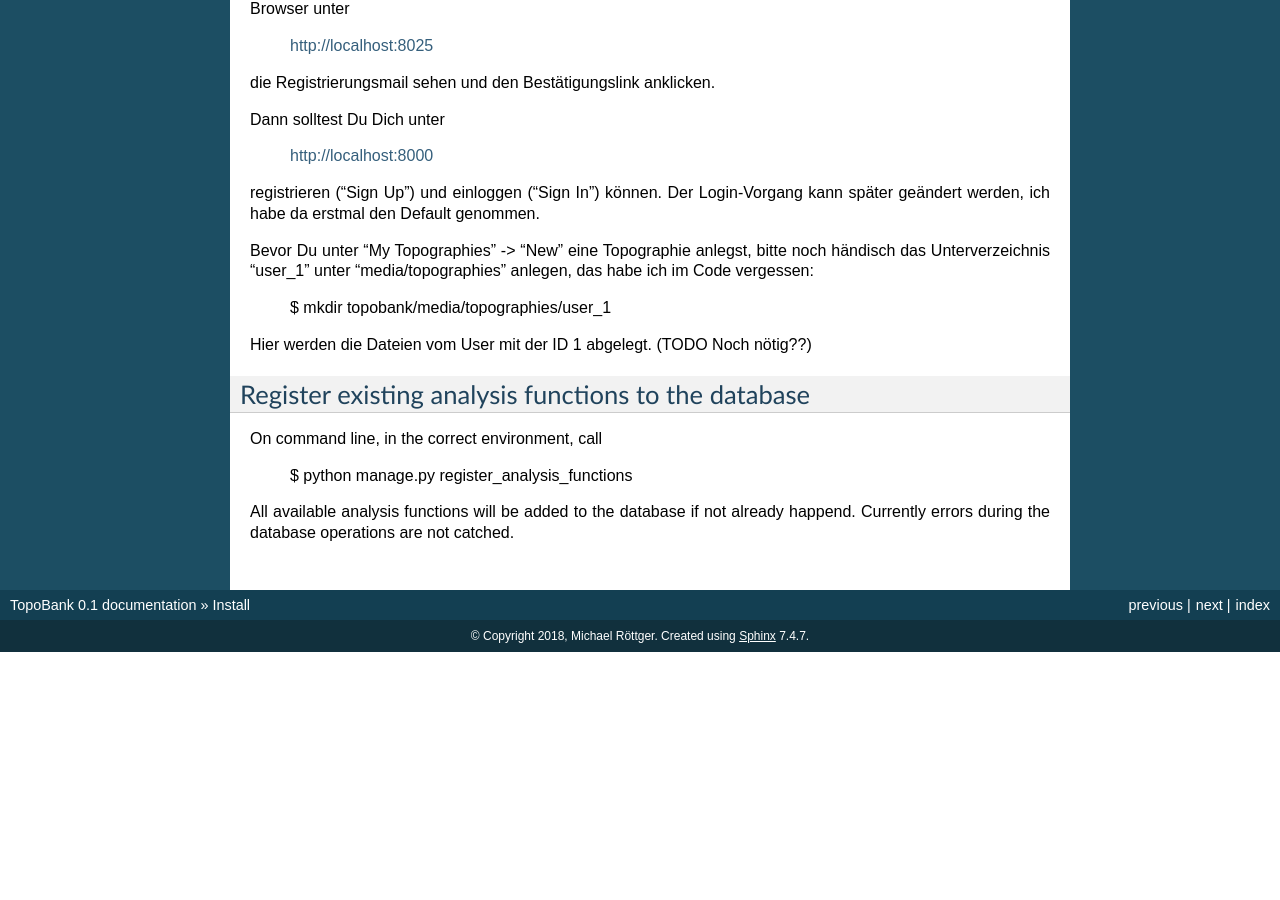
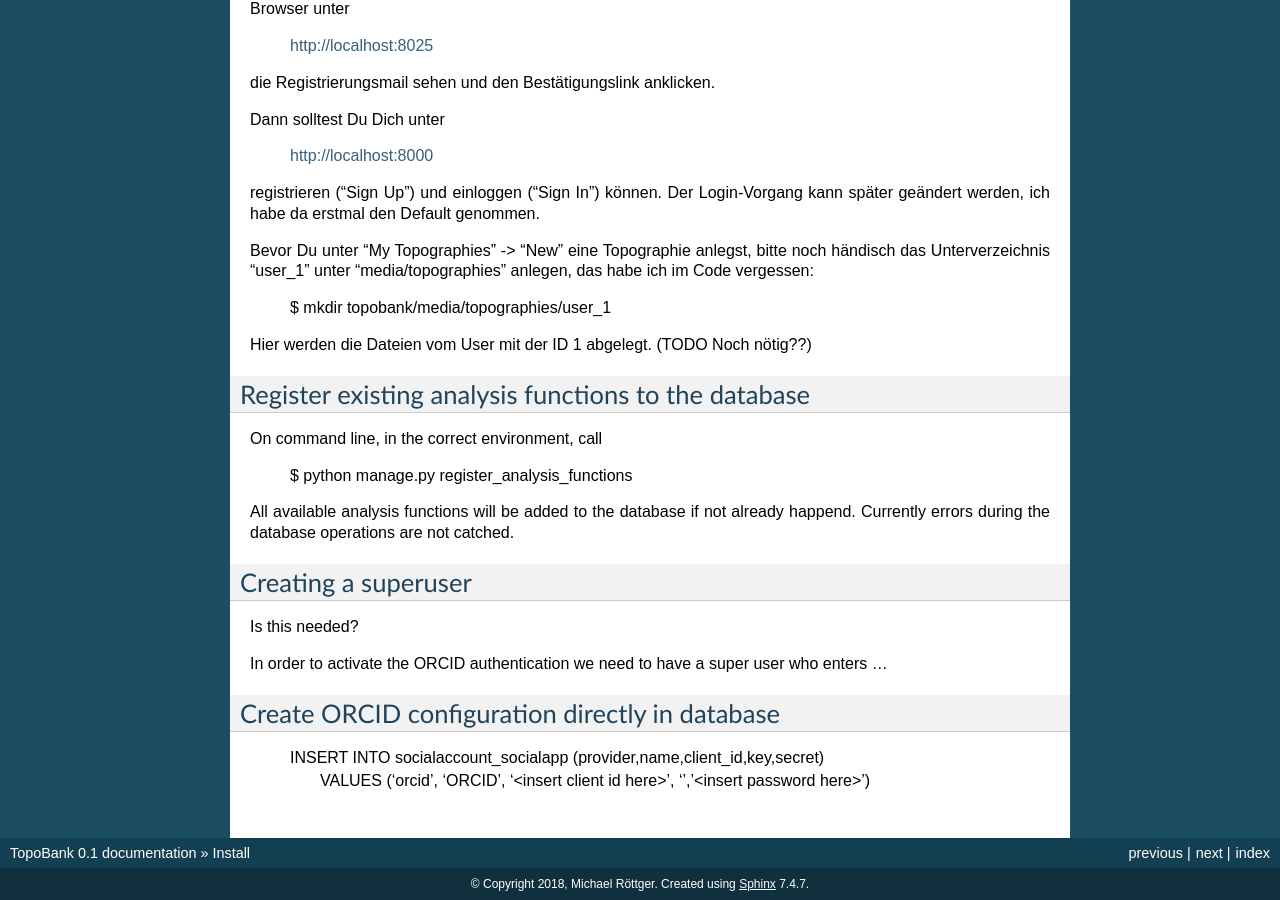
Before and after one commit to ContactEngineering/topobank, a Sphinx documentation site: the page built from docs/install.rst, in a window 1280 px wide and 900 px high, scrolled down 1211 px. Built offline with Sphinx 7.4.7, drawn with Linux system fonts in a browser that asks for light colours; before the commit the page ends 1863 px from its top, so only the background shows below that; some of the changed text lies outside the part shown.

Commit message:
DOC: Added some notes about ORCID configuration.

```diff
--- a/docs/config.rst
+++ b/docs/config.rst
@@ -63,3 +63,9 @@ Enter the URL
 (if in development) and login with your credentials.
 
 TODO provide a commandline line tool in order to add ORCID credentials.
+
+
+Provider: orcid.org
+Name: ORCID
+Client ID: ..
+Secret: ..
--- a/docs/install.rst
+++ b/docs/install.rst
@@ -87,3 +87,17 @@ On command line, in the correct environment, call
 
 All available analysis functions will be added to the database if
 not already happend. Currently errors during the database operations are not catched.
+
+Creating a superuser
+--------------------
+
+Is this needed?
+
+In order to activate the ORCID authentication we need to have a super user who enters ...
+
+
+Create ORCID configuration directly in database
+-----------------------------------------------
+
+ INSERT INTO socialaccount_socialapp (provider,name,client_id,key,secret)
+        VALUES ('orcid', 'ORCID', '<insert client id here>', '','<insert password here>')
```
